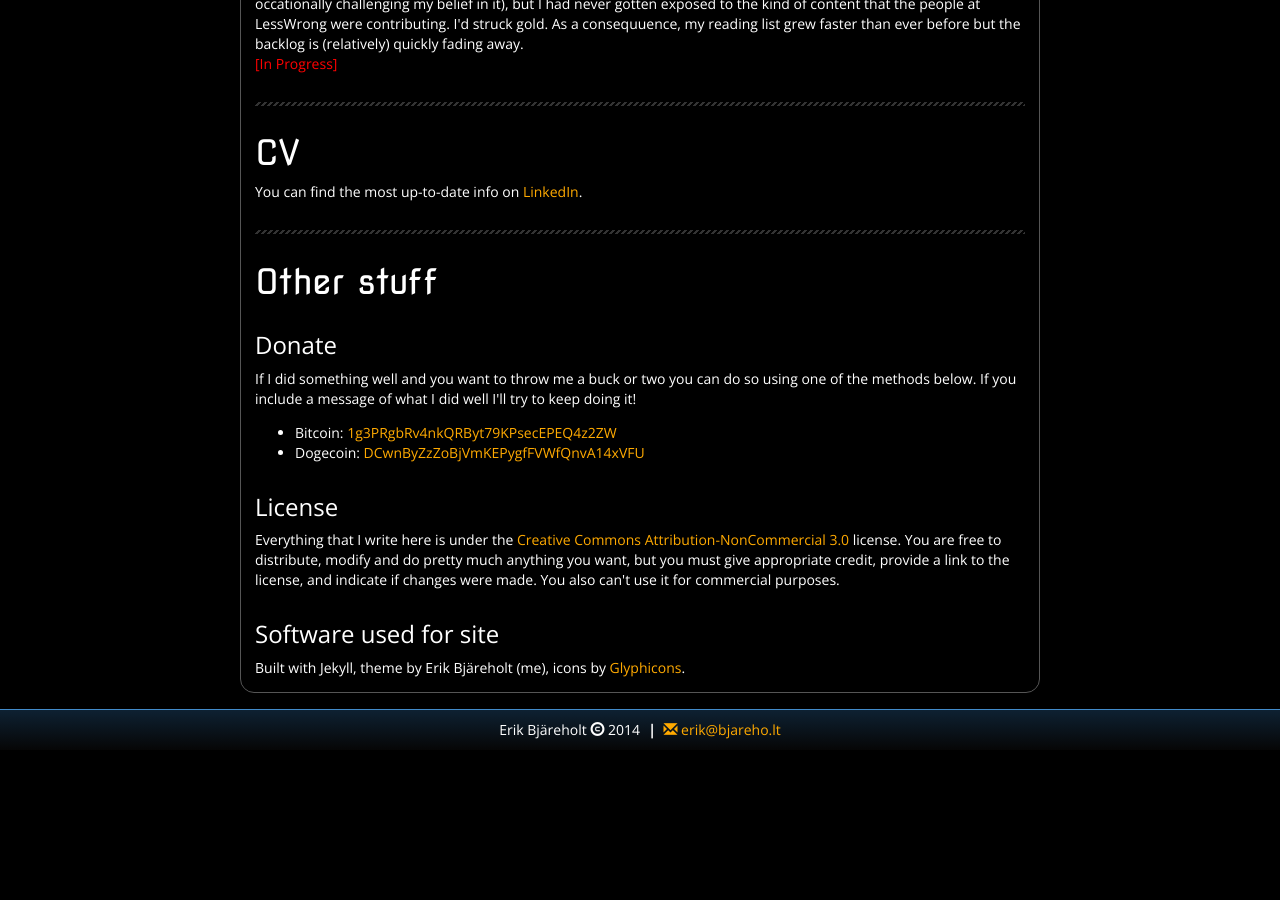
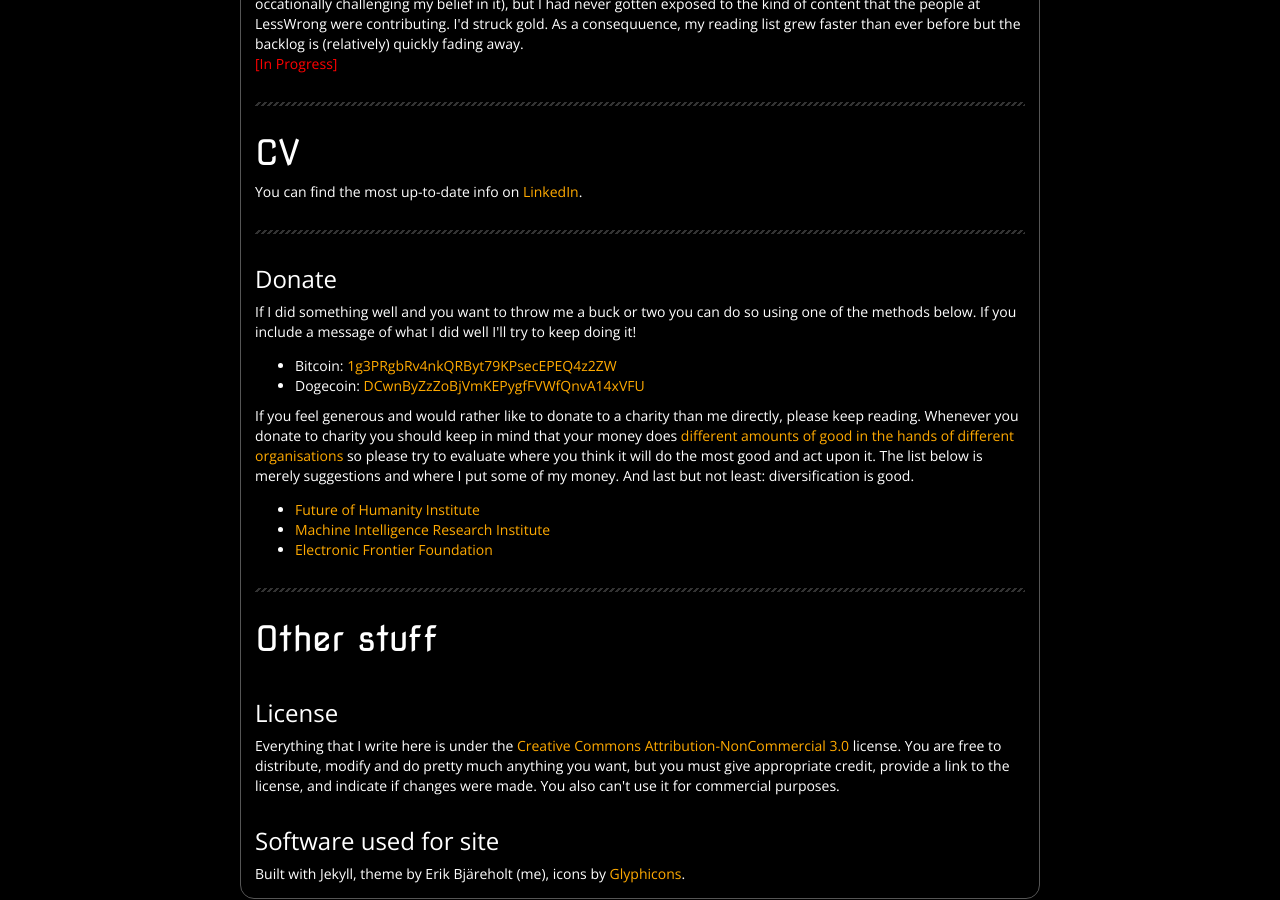
Before and after one commit to ErikBjare/ErikBjare.github.io, a Jekyll site: the page built from about/index.html, in a window 1280 px wide and 900 px high, scrolled down 1883 px. Built offline with Jekyll 4.4.1, drawn with Linux system fonts in a browser that asks for light colours; nearby versions of some CDN libraries; Markdown is read by kramdown in place of the engine named in the settings; before the commit the page ends 2633 px from its top, so only the background shows below that.

Commit message:
Added charities to donation section

```diff
--- a/about/index.html
+++ b/about/index.html
@@ -120,14 +120,27 @@
         <hr>
 
         <div class="section">
-            <h1>Other stuff</h1>
 
             <h3>Donate</h3>
             If I did something well and you want to throw me a buck or two you can do so using one of the methods below. If you include a message of what I did well I'll try to keep doing it!
             <ul style="margin-top: 1em">
-              <li>Bitcoin: <a href="bitcoin:1g3PRgbRv4nkQRByt79KPsecEPEQ4z2ZW?label='Donation to Erik Bjareholt'&message='Have some bitcoin for _______!'">1g3PRgbRv4nkQRByt79KPsecEPEQ4z2ZW</a></li>
-              <li>Dogecoin: <a href="dogecoin:DCwnByZzZoBjVmKEPygfFVWfQnvA14xVFU?label='Donation to Erik Bjareholt'&message='Have some dogecoin for _______!'">DCwnByZzZoBjVmKEPygfFVWfQnvA14xVFU</a></li>
+              <li>Bitcoin: <a href="bitcoin:1g3PRgbRv4nkQRByt79KPsecEPEQ4z2ZW">1g3PRgbRv4nkQRByt79KPsecEPEQ4z2ZW</a></li>
+              <li>Dogecoin: <a href="dogecoin:DCwnByZzZoBjVmKEPygfFVWfQnvA14xVFU'">DCwnByZzZoBjVmKEPygfFVWfQnvA14xVFU</a></li>
             </ul>
+
+            If you feel generous and would rather like to donate to a charity than me directly, please keep reading. Whenever you donate to charity you should keep in mind that your money does <a href="http://wiki.lesswrong.com/wiki/Optimal_philanthropy">different amounts of good in the hands of different organisations</a> so please try to evaluate where you think it will do the most good and act upon it. The list below is merely suggestions and where I put some of my money. And last but not least: diversification is good.
+
+            <ul style="margin-top: 1em">
+              <li><a href="http://www.fhi.ox.ac.uk/">Future of Humanity Institute</a></li>
+              <li><a href="https://intelligence.org/">Machine Intelligence Research Institute</a></li>
+              <li><a href="https://www.eff.org/">Electronic Frontier Foundation</a></li>
+            </ul>
+        </div>
+
+        <hr>
+
+        <div class="section">
+          <h1>Other stuff<h1>
 
             <h3>License</h3>
             Everything that I write here is under the <a href="https://creativecommons.org/licenses/by-nc/3.0/">Creative Commons Attribution-NonCommercial 3.0</a> license. You are free to distribute, modify and do pretty much anything you want, but you must give appropriate credit, provide a link to the license, and indicate if changes were made. You also can't use it for commercial purposes.
```
